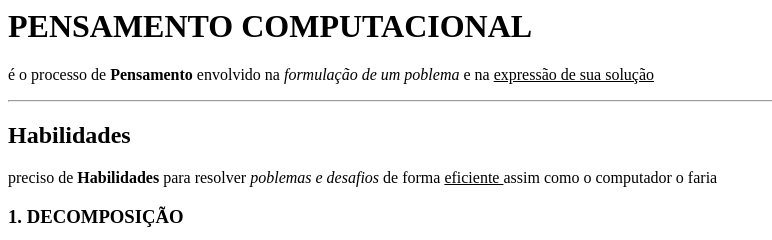
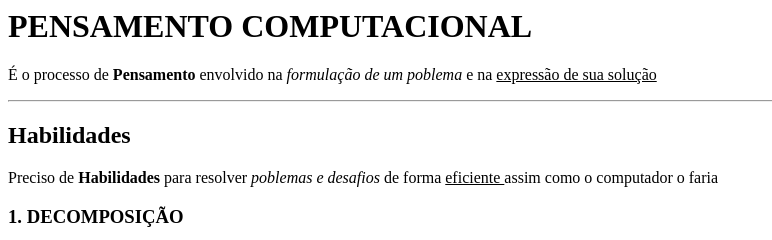
Before and after one commit to lacerdajoaovitor/FrontEnd-2J, a plain HTML site: page aula 02.html in a window 1280 px wide. Shown: the top 240 px of the page, 0-772 px from the left. Drawn offline with Linux system fonts and the light colour scheme.

Commit message:
Add files via upload

```diff
--- a/aula 02.html
+++ b/aula 02.html
@@ -6,10 +6,10 @@
    </head>
    <body>
      <h1>PENSAMENTO COMPUTACIONAL</h1>
-     <p>é o processo de <STRONG>Pensamento </STRONG>envolvido na <em>formulação de um poblema </em> e na <u>expressão de sua solução </u></p>
+     <p>É o processo de <STRONG>Pensamento </STRONG>envolvido na <em>formulação de um poblema </em> e na <u>expressão de sua solução </u></p>
      <p><hr></p>
      <H2>Habilidades</H2>
-     <p>preciso de <STRONG>Habilidades </STRONG>para resolver <em>poblemas e desafios </em> de forma <u>eficiente </u>assim como o computador o faria</p>
+     <p>Preciso de <STRONG>Habilidades </STRONG>para resolver <em>poblemas e desafios </em> de forma <u>eficiente </u>assim como o computador o faria</p>
      <H3>1. DECOMPOSIÇÃO</H3>
      <H3>2. ABSTRAÇÃO</H3>
      <H3>3. ALGORITIMO</H3>
```
